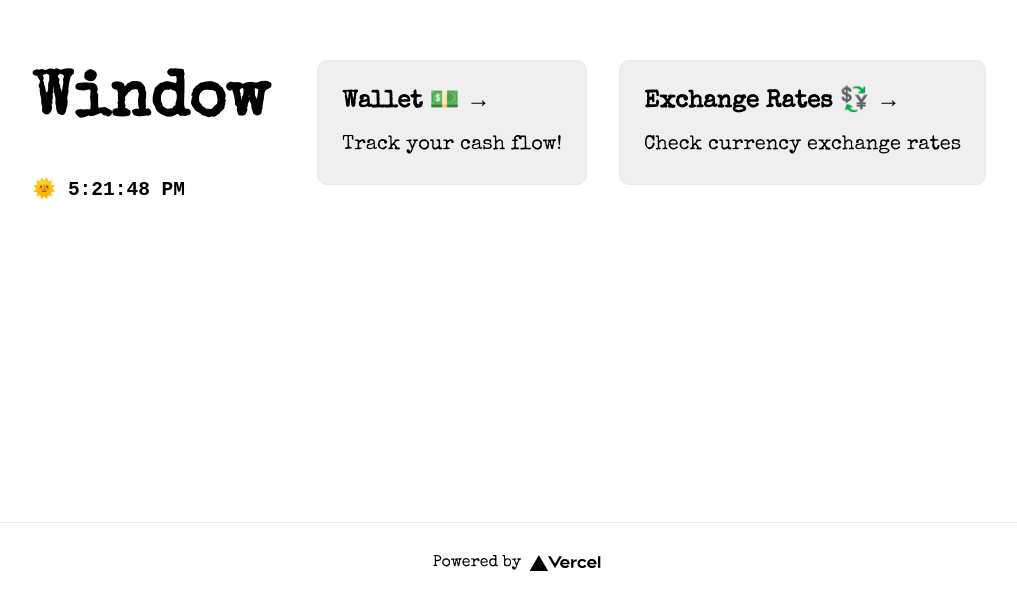
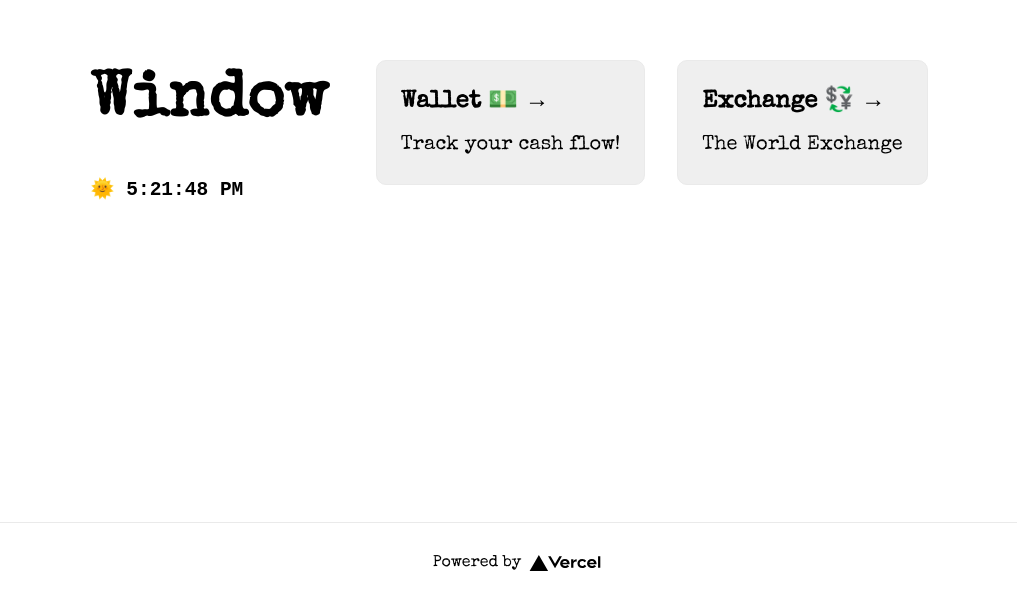
Before and after one commit to JeremyLoh/window, a Next.js app: page / in a window 1280 px wide. Shown: the part 278-881 px from the top of the page, without its empty margins (123-1140 px from the left). Built offline with nearby package versions, Linux system fonts and the light colour scheme.

Commit message:
Update homepage text for exchange feature

```diff
--- a/pages/index.tsx
+++ b/pages/index.tsx
@@ -34,13 +34,13 @@ export default function Home() {
             </CardLink>
           </section>
           <section>
-            <CardLink href="/exchange" ariaLabel="exchange-rate-feature">
+            <CardLink href="/exchange" ariaLabel="exchange-feature">
               <h2>
-                Exchange Rates {" "}
+                Exchange {" "}
                 <Emoji symbol="💱" label="currency-exchange"/>
                 {" "} &rarr;
               </h2>
-              <p>Check currency exchange rates</p>
+              <p>The World Exchange</p>
             </CardLink>
           </section>
         </div>
```
Also changed, not shown: 1 other file (tests, documents, lock files or other folders).
